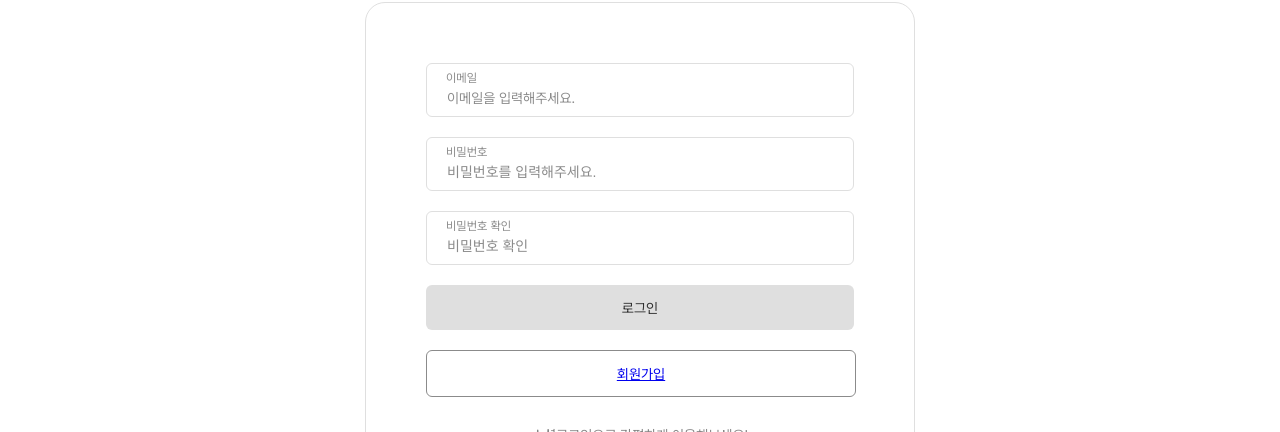
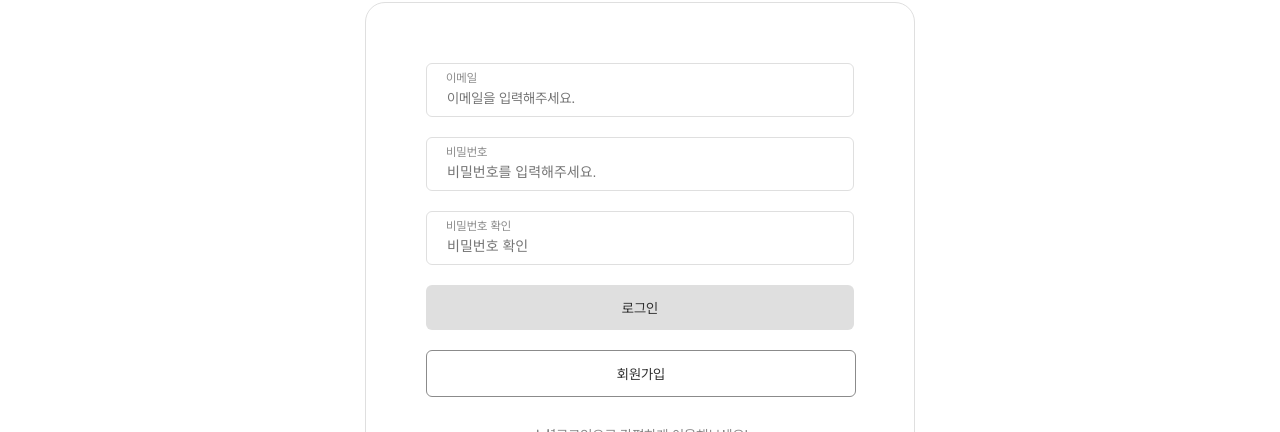
Before and after one commit to FRONTENDSCHOOLPLUS2/HighlighTalk, a Next.js app: page /login in a window 1280 px wide. Shown: the part 268-700 px from the top of the page. Built offline with nearby package versions, Linux system fonts and the light colour scheme.

Commit message:
Design: reset.css 의 input type='text' 지정 스타일 제거 외 변경사항 추가 #29 - a 요소unset - li 요소 list-style none

```diff
--- a/src/app/(user)/login/_LoginPage.scss
+++ b/src/app/(user)/login/_LoginPage.scss
@@ -52,17 +52,6 @@
         outline: none;
         border: 1px solid #dfdfdf;
         border-radius: 0.6rem;
-
-        // REVIEW - 아래 두 선택자는 css 스타일 전역에 type='text'에만 indent와 height 있어 해제하기 위해 씀
-
-        &[type='text'] {
-          text-indent: 0rem;
-          height: auto;
-        }
-
-        &::placeholder {
-          color: #8b8b8b;
-        }
       }
     }
 
--- a/src/styles/reset.css
+++ b/src/styles/reset.css
@@ -94,6 +94,11 @@ video {
   vertical-align: baseline;
   box-sizing: border-box;
 }
+
+a {
+  all: unset;
+  cursor: pointer;
+}
 /* HTML5 display-role reset for older browsers */
 article,
 aside,
@@ -114,6 +119,7 @@ body {
   font-size: 1.4rem;
 }
 ol,
+li,
 ul {
   list-style: none;
 }
@@ -125,7 +131,7 @@ blockquote:before,
 blockquote:after,
 q:before,
 q:after {
-  content: "";
+  content: '';
   content: none;
 }
 table {
@@ -134,19 +140,13 @@ table {
 }
 
 button,
-input[type="text"],
-input[type="date"],
-input[type="month"],
+input[type='text'],
+input[type='date'],
+input[type='month'],
 textarea {
   all: unset;
 }
 
-input[type="text"] {
-  height: 4rem;
-  text-indent: 1rem;
-}
-
-input[type="text"],
 textarea {
   width: 100%;
   border-radius: 1.2rem;
@@ -154,13 +154,7 @@ textarea {
   box-sizing: border-box;
 }
 
-input[type="text"]::placeholder,
 textarea::placeholder {
   color: var(--color-gray-50);
   font-family: unset;
 }
-
-input[type="text"]:focus,
-textarea:focus {
-  border-color: var(--color-gray-70);
-}
```
